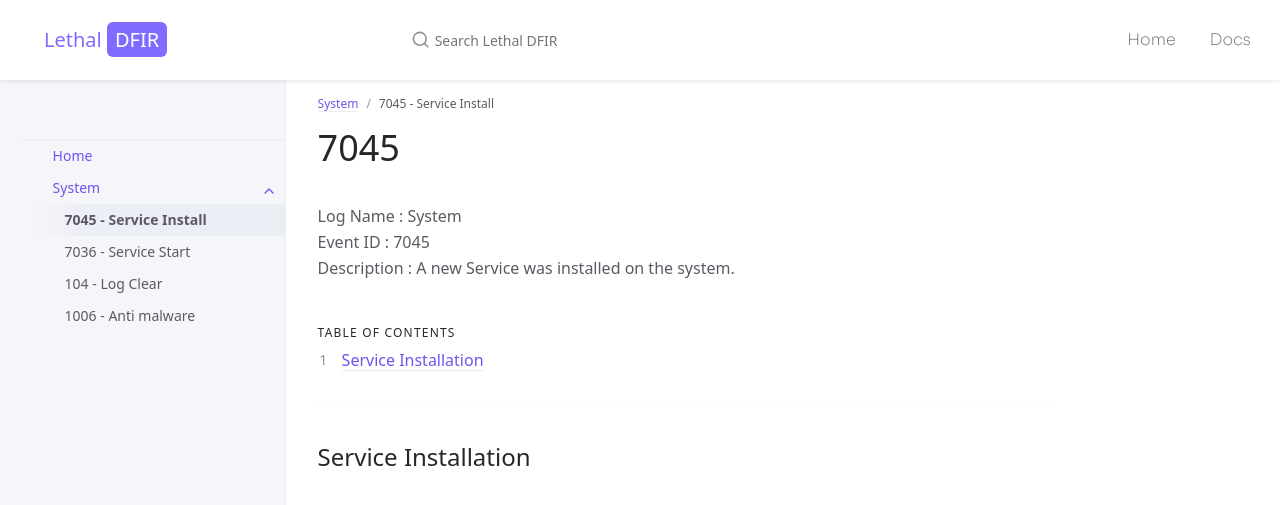
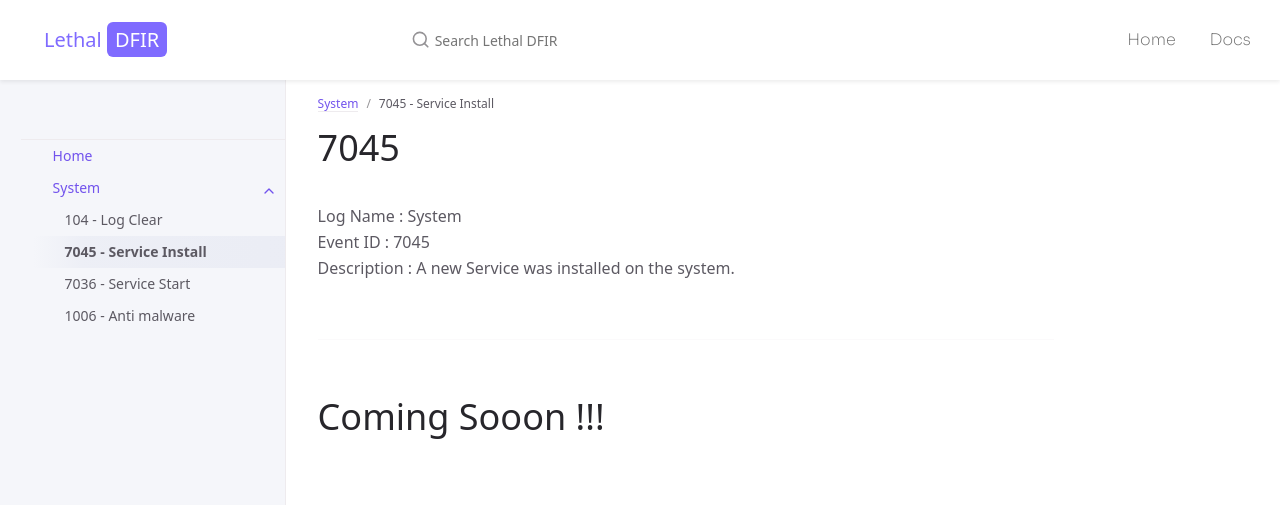
Before and after one commit to lethaldfir/lethaldfir.github.io, a Jekyll site: the page built from docs/system/7045.md, in a window 1280 px wide and 900 px high. Shown: the top 505 px of the window. Built offline with Jekyll 4.4.1, drawn with Linux system fonts in a browser that asks for light colours; nearby versions of some CDN libraries; some web fonts are replaced.

Commit message:
coming soon

```diff
--- a/assets/css/main.css
+++ b/assets/css/main.css
@@ -1210,9 +1210,7 @@ font-family: system-ui;
 }
 }
 @media (max-width: 1200px) {
-  .scroll-nav{ /*width: calc((100% - #{$nav-width + $content-width}) / 2 + #{$nav-width});*/
-   display:none;
-  }
+
   .share-box{
     display: none;
   }
@@ -1255,6 +1253,11 @@ font-family: system-ui;
      max-width: 100%;
    }
 } */
+@media (max-width: 1280px){
+  .scroll-nav{ /*width: calc((100% - #{$nav-width + $content-width}) / 2 + #{$nav-width});*/
+   display:none;
+  }
+}
 @media (max-width: 768px) {
   /* .blog-page{
     width: 100%;
--- a/docs/system/7045.md
+++ b/docs/system/7045.md
@@ -11,11 +11,11 @@ Log Name : System <br>
 Event ID : 7045 <br>
 Description : A new Service was installed on the system.
 <br><br>
-## Table of contents
-{: .no_toc .text-delta }
+<!-- ## Table of contents
+{: .no_toc .text-delta } -->
 
-1. TOC
-{:toc}
+<!-- 1. TOC
+{:toc} -->
 
 ---
-## Service Installation
+# Coming Sooon !!!
```
Also changed, not shown: _includes/foot.html (+10 -10 lines), docs/system/1006.md (+9 -4 lines), docs/system/104.md (+1 -1 lines), docs/system/7036.md (+8 -3 lines).
